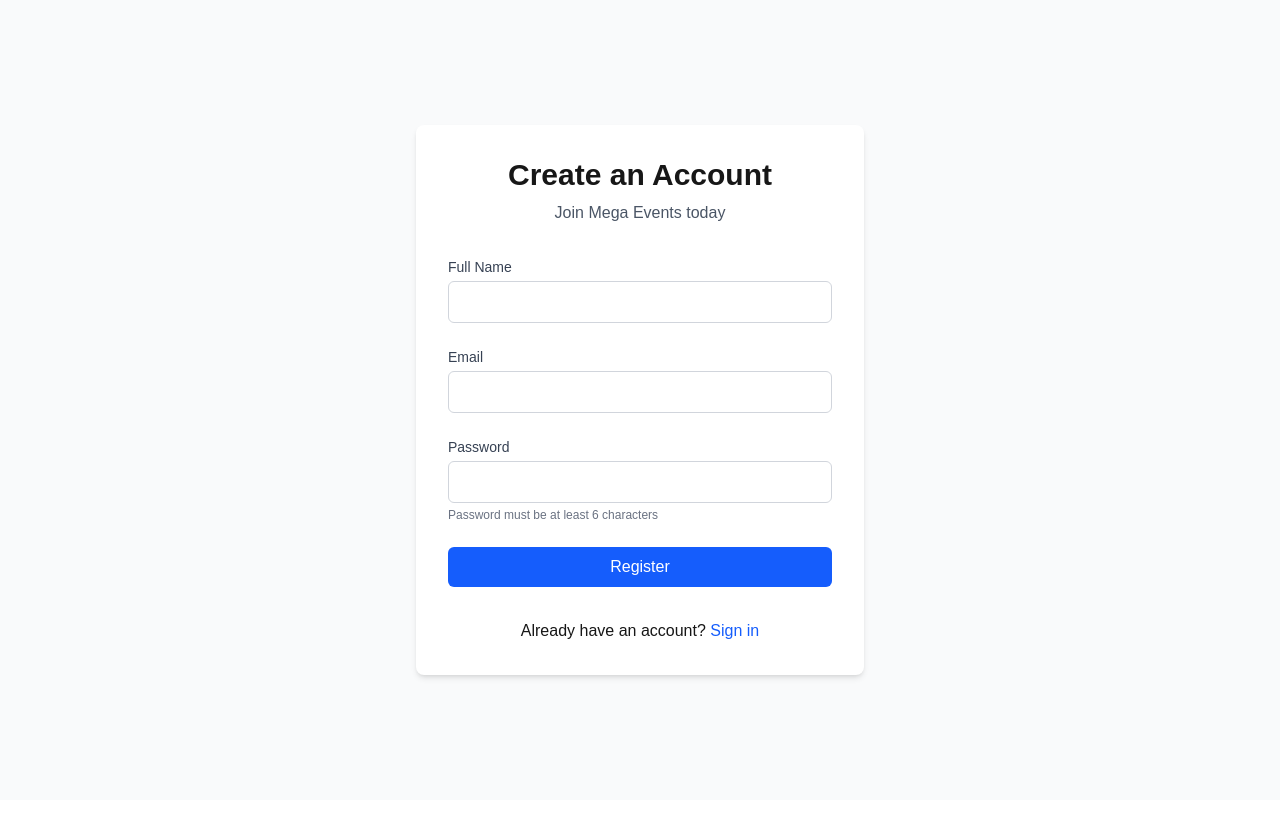
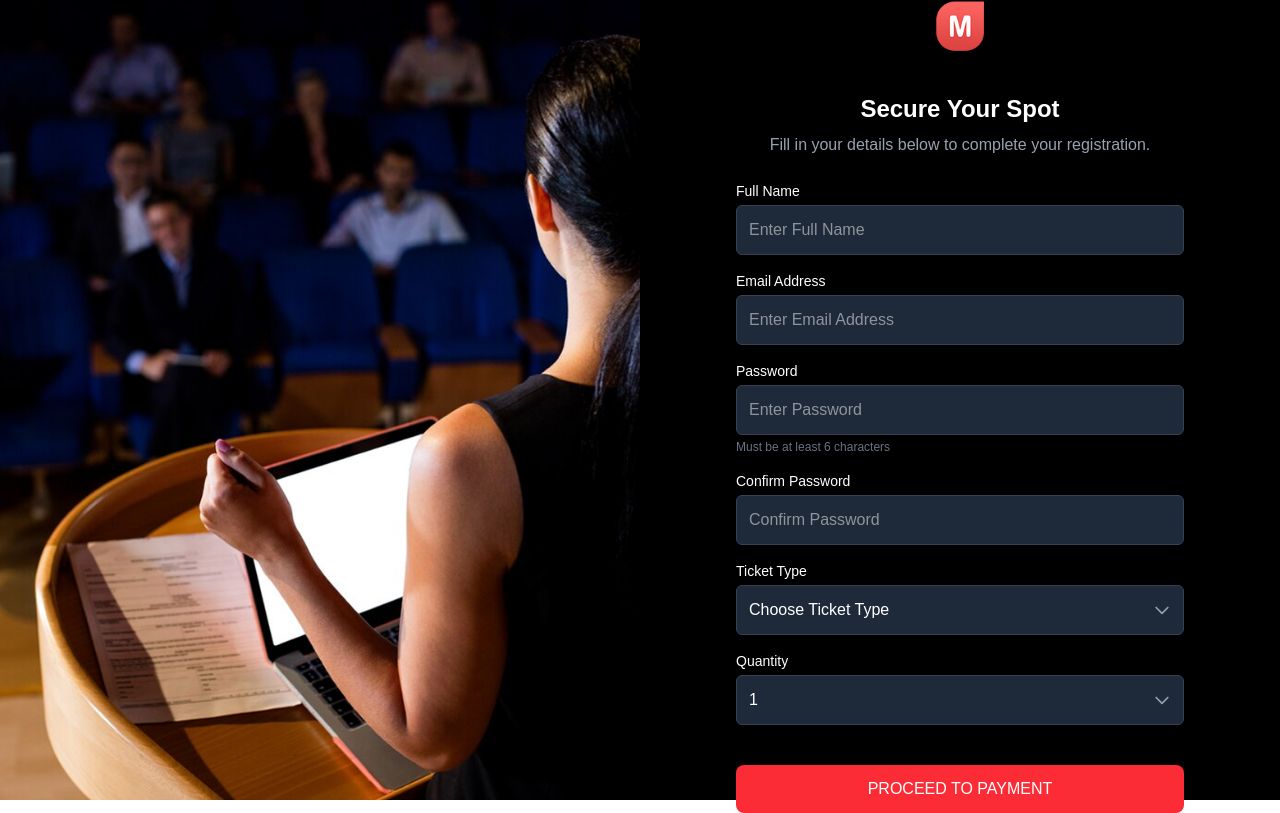
Before and after one commit to alcance/mega-events, a Next.js app: page /register in a window 1280 px wide. Built offline with nearby package versions, Linux system fonts and the light colour scheme; no server answers.

Commit message:
UI register site

```diff
--- a/app/page.tsx
+++ b/app/page.tsx
@@ -3,67 +3,74 @@
 import React from 'react';
 import { useAuth } from '@/lib/auth';
 import { withAuth } from '@/lib/protected-route';
+import Image from 'next/image';
 
 function Home() {
   const { user, signOut } = useAuth();
 
   return (
-    <div className="min-h-screen p-8 bg-gray-50">
-      <nav className="flex justify-between items-center mb-8">
-        <h1 className="text-2xl font-bold">Mega Events</h1>
-        <button
-          onClick={signOut}
-          className="px-4 py-2 text-white bg-red-600 rounded-md hover:bg-red-700 focus:outline-none"
-        >
-          Sign Out
-        </button>
-      </nav>
+    <div className="min-h-screen bg-gray-50">
+      <header className="bg-white shadow-sm">
+        <div className="max-w-7xl mx-auto px-4 sm:px-6 lg:px-8 py-4 flex justify-between items-center">
+          <div className="flex items-center">
+            <div className="w-10 h-10 rounded-full bg-red-500 flex items-center justify-center mr-3">
+              <Image
+                src="/main-logo.svg"
+                alt="Logo"
+                width={20}
+                height={20}
+              />
+            </div>
+            <h1 className="text-xl font-semibold">Mega Events</h1>
+          </div>
+          <button
+            onClick={signOut}
+            className="px-4 py-2 text-sm font-medium text-white bg-red-500 rounded-md hover:bg-red-600"
+          >
+            Sign Out
+          </button>
+        </div>
+      </header>
 
-      <div className="max-w-4xl mx-auto bg-white p-8 rounded-lg shadow-md">
-        <div className="mb-8 p-6 bg-blue-50 rounded-lg">
-          <h2 className="text-xl font-semibold mb-2">
-            Welcome, {user?.user_metadata?.full_name || user?.email || 'User'}
-          </h2>
-          <p>You are now signed in to your Mega Events account!</p>
+      <main className="max-w-7xl mx-auto px-4 sm:px-6 lg:px-8 py-8">
+        <div className="bg-white rounded-lg shadow-md p-6 mb-8">
+          <h2 className="text-2xl font-bold mb-4">Registration Complete!</h2>
+          <p className="text-gray-600 mb-4">
+            Thank you for registering with Mega Events, {user?.user_metadata?.full_name || 'valued guest'}!
+          </p>
+
+          <div className="bg-blue-50 rounded-lg p-6">
+            <h3 className="text-lg font-semibold mb-3">Your Ticket Information</h3>
+            <div className="space-y-2">
+              <p><span className="font-medium">Email:</span> {user?.email}</p>
+              <p><span className="font-medium">Name:</span> {user?.user_metadata?.full_name || 'Not provided'}</p>
+              <p><span className="font-medium">Ticket Type:</span> {user?.user_metadata?.ticket_type || 'Standard'}</p>
+              <p><span className="font-medium">Quantity:</span> {user?.user_metadata?.ticket_quantity || 1}</p>
+            </div>
+          </div>
         </div>
 
-        <div className="grid grid-cols-1 md:grid-cols-2 gap-6">
-          <div className="p-6 border rounded-lg">
-            <h3 className="text-lg font-medium mb-3">Your Profile</h3>
-            <p className="text-gray-600 mb-2">
-              <span className="font-medium">Email:</span> {user?.email || 'N/A'}
-            </p>
-            <p className="text-gray-600 mb-2">
-              <span className="font-medium">Name:</span> {user?.user_metadata?.full_name || 'Not provided'}
-            </p>
-            <p className="text-gray-600">
-              <span className="font-medium">Account created:</span>{' '}
-              {user?.created_at ? new Date(user.created_at).toLocaleDateString() : 'N/A'}
-            </p>
-          </div>
-
-          <div className="p-6 border rounded-lg">
-            <h3 className="text-lg font-medium mb-3">Quick Actions</h3>
-            <ul className="space-y-2">
-              <li>
-                <button className="text-blue-600 hover:text-blue-800">
-                  Create New Event
-                </button>
-              </li>
-              <li>
-                <button className="text-blue-600 hover:text-blue-800">
-                  Browse Events
-                </button>
-              </li>
-              <li>
-                <button className="text-blue-600 hover:text-blue-800">
-                  Edit Profile
-                </button>
-              </li>
-            </ul>
+        <div className="bg-white rounded-lg shadow-md p-6">
+          <h2 className="text-xl font-bold mb-4">Upcoming Events</h2>
+          <div className="grid grid-cols-1 md:grid-cols-3 gap-6">
+            {[1, 2, 3].map((i) => (
+              <div key={i} className="border rounded-lg overflow-hidden">
+                <div className="h-48 bg-gray-200 relative">
+                  {/* Placeholder for event image */}
+                  <div className="absolute inset-0 flex items-center justify-center">
+                    <span className="text-gray-500">Event Image {i}</span>
+                  </div>
+                </div>
+                <div className="p-4">
+                  <h3 className="font-semibold mb-1">Sample Event {i}</h3>
+                  <p className="text-sm text-gray-600 mb-2">June {10 + i}, 2025</p>
+                  <p className="text-sm text-gray-500">Lorem ipsum dolor sit amet, consectetur adipiscing elit.</p>
+                </div>
+              </div>
+            ))}
           </div>
         </div>
-      </div>
+      </main>
     </div>
   );
 }
--- a/app/register/page.tsx
+++ b/app/register/page.tsx
@@ -1,151 +1,214 @@
 'use client';
 
-import React, { useState, FormEvent, useEffect } from 'react';
-// Import from auth.tsx not auth.ts
-import { useAuth } from '@/lib/auth';
+import React, { useState } from 'react';
+import Image from 'next/image';
 import { useRouter } from 'next/navigation';
-import Link from 'next/link';
+import { supabase } from '@/lib/supabase';
 
-export default function Register() {
+export default function RegisterPage() {
+  const [fullName, setFullName] = useState('');
   const [email, setEmail] = useState('');
   const [password, setPassword] = useState('');
-  const [fullName, setFullName] = useState('');
+  const [confirmPassword, setConfirmPassword] = useState('');
+  const [ticketType, setTicketType] = useState('');
+  const [quantity, setQuantity] = useState(1);
+  const [isLoading, setIsLoading] = useState(false);
   const [errorMessage, setErrorMessage] = useState('');
-  const [isLoading, setIsLoading] = useState(false);
-  const [successMessage, setSuccessMessage] = useState('');
-  const { signUp, user } = useAuth();
+
   const router = useRouter();
 
-  // Redirect if already logged in
-  useEffect(() => {
-    if (user) {
-      router.push('/');
-    }
-  }, [user, router]);
-
-  const handleSubmit = async (e: FormEvent<HTMLFormElement>) => {
+  const handleSubmit = async (e: React.FormEvent) => {
     e.preventDefault();
     setIsLoading(true);
     setErrorMessage('');
-    setSuccessMessage('');
 
-    // Simple validation
+    // Validation
+    if (!fullName || !email || !password || !ticketType || quantity < 1) {
+      setErrorMessage('Please fill in all required fields');
+      setIsLoading(false);
+      return;
+    }
+
     if (password.length < 6) {
-      setErrorMessage('Password must be at least 6 characters');
+      setErrorMessage('Password must be at least 6 characters long');
+      setIsLoading(false);
+      return;
+    }
+
+    if (password !== confirmPassword) {
+      setErrorMessage('Passwords do not match');
       setIsLoading(false);
       return;
     }
 
     try {
-      const { error } = await signUp(email, password, fullName);
+      // Register the user with Supabase auth
+      const { error } = await supabase.auth.signUp({
+        email,
+        password,
+        options: {
+          data: {
+            full_name: fullName,
+            ticket_type: ticketType,
+            ticket_quantity: quantity
+          }
+        }
+      });
+
       if (error) {
         setErrorMessage(error.message);
       } else {
-        setSuccessMessage(
-          'Registration successful! Please check your email to confirm your account.'
-        );
-        // You can automatically redirect or let the user click the login link
+        // Success - redirect to home
+        router.push('/');
       }
     } catch (error) {
-      const err = error as Error;
-      setErrorMessage(err.message || 'An error occurred during registration');
+      setErrorMessage('An unexpected error occurred');
+      console.error('Registration error:', error);
     } finally {
       setIsLoading(false);
     }
   };
 
   return (
-    <div className="flex min-h-screen items-center justify-center p-4 bg-gray-50">
-      <div className="w-full max-w-md p-8 space-y-8 bg-white rounded-lg shadow-md">
-        <div className="text-center">
-          <h1 className="text-3xl font-bold">Create an Account</h1>
-          <p className="mt-2 text-gray-600">Join Mega Events today</p>
+    <div className="flex h-screen bg-black text-white">
+      {/* Left side with the background image */}
+      <div className="hidden md:block md:w-1/2 relative">
+        <Image
+          src="/general-background.svg"
+          alt="Event Background"
+          fill
+          style={{objectFit: 'cover'}}
+          priority
+        />
       </div>
 
+      {/* Right side with the form */}
+      <div className="w-full md:w-1/2 flex items-center justify-center p-4">
+        <div className="w-full max-w-md">
+          <div className="flex justify-center mb-6">
+            {/* Logo without the red circle background */}
+            <Image
+              src="/main-logo.svg"
+              alt="Logo"
+              width={80}
+              height={80}
+            />
+          </div>
+
+          <h1 className="text-2xl font-bold text-center mb-2">Secure Your Spot</h1>
+          <p className="text-center text-gray-400 mb-6">
+            Fill in your details below to complete your registration.
+          </p>
+
           {errorMessage && (
-          <div className="p-3 bg-red-100 text-red-700 rounded-md text-sm">
+            <div className="mb-4 p-3 bg-red-900 text-red-100 rounded-md text-sm">
               {errorMessage}
             </div>
           )}
 
-        {successMessage && (
-          <div className="p-3 bg-green-100 text-green-700 rounded-md text-sm">
-            {successMessage}
-            <div className="mt-2">
-              <Link href="/login" className="text-green-800 font-medium underline">
-                Go to login
-              </Link>
-            </div>
-          </div>
-        )}
-
-        <form className="mt-8 space-y-6" onSubmit={handleSubmit}>
+          <form onSubmit={handleSubmit} className="space-y-4">
             <div>
-            <label htmlFor="fullName" className="block text-sm font-medium text-gray-700">
-              Full Name
-            </label>
+              <label className="block text-sm font-medium mb-1">Full Name</label>
               <input
-              id="fullName"
-              name="fullName"
                 type="text"
-              required
+                placeholder="Enter Full Name"
+                className="w-full p-3 bg-gray-800 rounded-md border border-gray-700"
                 value={fullName}
                 onChange={(e) => setFullName(e.target.value)}
-              className="w-full px-3 py-2 mt-1 border border-gray-300 rounded-md focus:outline-none focus:ring-2 focus:ring-blue-500"
+                required
               />
             </div>
 
             <div>
-            <label htmlFor="email" className="block text-sm font-medium text-gray-700">
-              Email
-            </label>
+              <label className="block text-sm font-medium mb-1">Email Address</label>
               <input
-              id="email"
-              name="email"
                 type="email"
-              autoComplete="email"
-              required
+                placeholder="Enter Email Address"
+                className="w-full p-3 bg-gray-800 rounded-md border border-gray-700"
                 value={email}
                 onChange={(e) => setEmail(e.target.value)}
-              className="w-full px-3 py-2 mt-1 border border-gray-300 rounded-md focus:outline-none focus:ring-2 focus:ring-blue-500"
+                required
               />
             </div>
 
             <div>
-            <label htmlFor="password" className="block text-sm font-medium text-gray-700">
-              Password
-            </label>
+              <label className="block text-sm font-medium mb-1">Password</label>
               <input
-              id="password"
-              name="password"
                 type="password"
-              autoComplete="new-password"
-              required
+                placeholder="Enter Password"
+                className="w-full p-3 bg-gray-800 rounded-md border border-gray-700"
                 value={password}
                 onChange={(e) => setPassword(e.target.value)}
-              className="w-full px-3 py-2 mt-1 border border-gray-300 rounded-md focus:outline-none focus:ring-2 focus:ring-blue-500"
+                required
+                minLength={6}
               />
               <p className="mt-1 text-xs text-gray-500">
-              Password must be at least 6 characters
+                Must be at least 6 characters
               </p>
+            </div>
+
+            <div>
+              <label className="block text-sm font-medium mb-1">Confirm Password</label>
+              <input
+                type="password"
+                placeholder="Confirm Password"
+                className="w-full p-3 bg-gray-800 rounded-md border border-gray-700"
+                value={confirmPassword}
+                onChange={(e) => setConfirmPassword(e.target.value)}
+                required
+              />
+            </div>
+
+            <div>
+              <label className="block text-sm font-medium mb-1">Ticket Type</label>
+              <div className="relative">
+                <select
+                  className="w-full p-3 bg-gray-800 rounded-md border border-gray-700 appearance-none"
+                  value={ticketType}
+                  onChange={(e) => setTicketType(e.target.value)}
+                  required
+                >
+                  <option value="" disabled>Choose Ticket Type</option>
+                  <option value="standard">Standard</option>
+                  <option value="vip">VIP</option>
+                  <option value="premium">Premium</option>
+                </select>
+                <div className="absolute inset-y-0 right-0 flex items-center pr-3 pointer-events-none">
+                  <svg className="w-5 h-5 text-gray-400" fill="none" stroke="currentColor" viewBox="0 0 24 24" xmlns="http://www.w3.org/2000/svg">
+                    <path strokeLinecap="round" strokeLinejoin="round" strokeWidth="2" d="M19 9l-7 7-7-7"></path>
+                  </svg>
+                </div>
+              </div>
+            </div>
+
+            <div>
+              <label className="block text-sm font-medium mb-1">Quantity</label>
+              <div className="relative">
+                <input
+                  type="number"
+                  min="1"
+                  max="10"
+                  className="w-full p-3 bg-gray-800 rounded-md border border-gray-700"
+                  value={quantity}
+                  onChange={(e) => setQuantity(parseInt(e.target.value) || 1)}
+                  required
+                />
+                <div className="absolute inset-y-0 right-0 flex items-center pr-3 pointer-events-none">
+                  <svg className="w-5 h-5 text-gray-400" fill="none" stroke="currentColor" viewBox="0 0 24 24" xmlns="http://www.w3.org/2000/svg">
+                    <path strokeLinecap="round" strokeLinejoin="round" strokeWidth="2" d="M19 9l-7 7-7-7"></path>
+                  </svg>
+                </div>
+              </div>
             </div>
 
             <button
               type="submit"
-            disabled={isLoading || !!successMessage}
-            className="w-full px-4 py-2 text-white bg-blue-600 rounded-md hover:bg-blue-700 focus:outline-none focus:ring-2 focus:ring-blue-500 focus:ring-offset-2 disabled:opacity-50"
+              className="w-full p-3 mt-6 bg-red-500 text-white rounded-lg font-medium"
+              disabled={isLoading}
             >
-            {isLoading ? 'Registering...' : 'Register'}
+              {isLoading ? 'PROCESSING...' : 'PROCEED TO PAYMENT'}
             </button>
           </form>
-
-        <div className="mt-4 text-center">
-          <p>
-            Already have an account?{' '}
-            <Link href="/login" className="text-blue-600 hover:text-blue-800">
-              Sign in
-            </Link>
-          </p>
         </div>
       </div>
     </div>
--- a/lib/auth.tsx
+++ b/lib/auth.tsx
@@ -3,17 +3,8 @@
 import React, { createContext, useContext, useEffect, useState } from 'react';
 import { supabase } from './supabase';
 import { useRouter } from 'next/navigation';
-import type { Session, User, AuthError, AuthChangeEvent } from '@supabase/supabase-js';
-
-// Define UserMetadata interface
-interface UserMetadata {
-  full_name?: string;
-}
-
-// Define custom User type that includes user_metadata
-interface CustomUser extends Omit<User, 'user_metadata'> {
-  user_metadata: UserMetadata;
-}
+import type { Session, AuthError, AuthChangeEvent } from '@supabase/supabase-js';
+import { UserMetadata, CustomUser } from './types';
 
 // Types for auth context
 interface AuthContextType {
@@ -61,7 +52,7 @@ export function AuthProvider({ children }: { children: React.ReactNode }) {
     getInitialSession();
 
     try {
-      // Listen for auth changes - Fixed type annotation for _event parameter
+      // Listen for auth changes
       const { data: { subscription } } = supabase.auth.onAuthStateChange(
         (_event: AuthChangeEvent, session: Session | null) => {
           setSession(session);
@@ -150,28 +141,3 @@ export function useAuth() {
   }
   return context;
 }
-
-// Protected route middleware (HOC)
-export function withAuth<P extends object>(Component: React.ComponentType<P>) {
-  function ProtectedRoute(props: P) {
-    const { user, isLoading } = useAuth();
-    const router = useRouter();
-
-    // Effect for redirection
-    useEffect(() => {
-      if (!isLoading && !user) {
-        router.push('/login');
-      }
-    }, [user, isLoading, router]);
-
-    // Show loading state
-    if (isLoading) {
-      return <div>Loading...</div>;
-    }
-
-    // Render component if authenticated
-    return user ? <Component {...props} /> : null;
-  }
-
-  return ProtectedRoute;
-}
--- a/lib/types.ts
+++ b/lib/types.ts
@@ -4,6 +4,8 @@ import { Session, User } from '@supabase/supabase-js';
 // User metadata type
 export interface UserMetadata {
   full_name?: string;
+  ticket_type?: string;
+  ticket_quantity?: number;
 }
 
 // Extended user type
@@ -24,4 +26,6 @@ export interface Profile {
   full_name: string | null;
   created_at: string;
   updated_at: string | null;
+  ticket_type: string | null;
+  ticket_quantity: number | null;
 }
```
Also changed, not shown: public/general-background.svg (added), public/main-logo.svg (added). Lines whose indentation alone changed are shown as unchanged.
